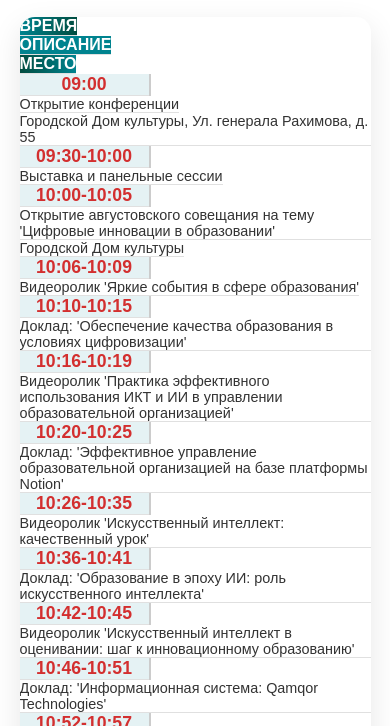
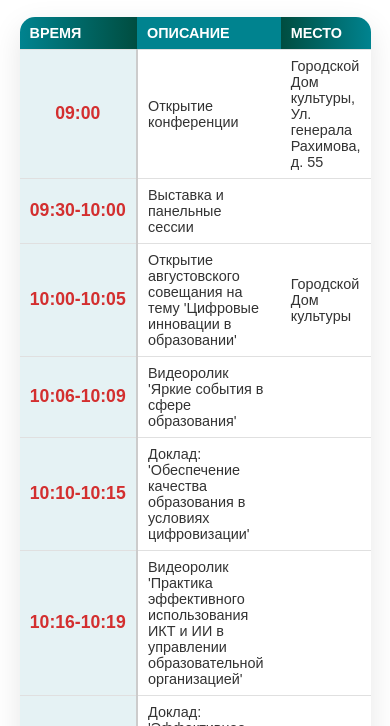
Before and after one commit to Azalytical/ConferenceLocator, a website: page index.html in a window 390 px wide. Shown: the part 678-1404 px from the top of the page. Drawn offline with Linux system fonts and the light colour scheme.

Commit message:
usdpaodsasd

```diff
--- a/styles.css
+++ b/styles.css
@@ -268,14 +268,13 @@ table th:last-child {
     }
 
     /* Оставляем стандартное отображение таблицы */
-    table, thead, tbody, th, td, tr {
-        display: table; /* Убираем display: block */
-        white-space: nowrap; /* Запрещаем перенос текста */
+    table {
+        width: 100%;
     }
 
-    table {
-        overflow-x: auto; /* Добавляем горизонтальную прокрутку */
-        display: block; /* Добавляем блочный режим для таблицы */
+    table th, table td {
+        padding: 8px 10px;
+        font-size: 0.9rem;
     }
 
     table tr:hover {
```
